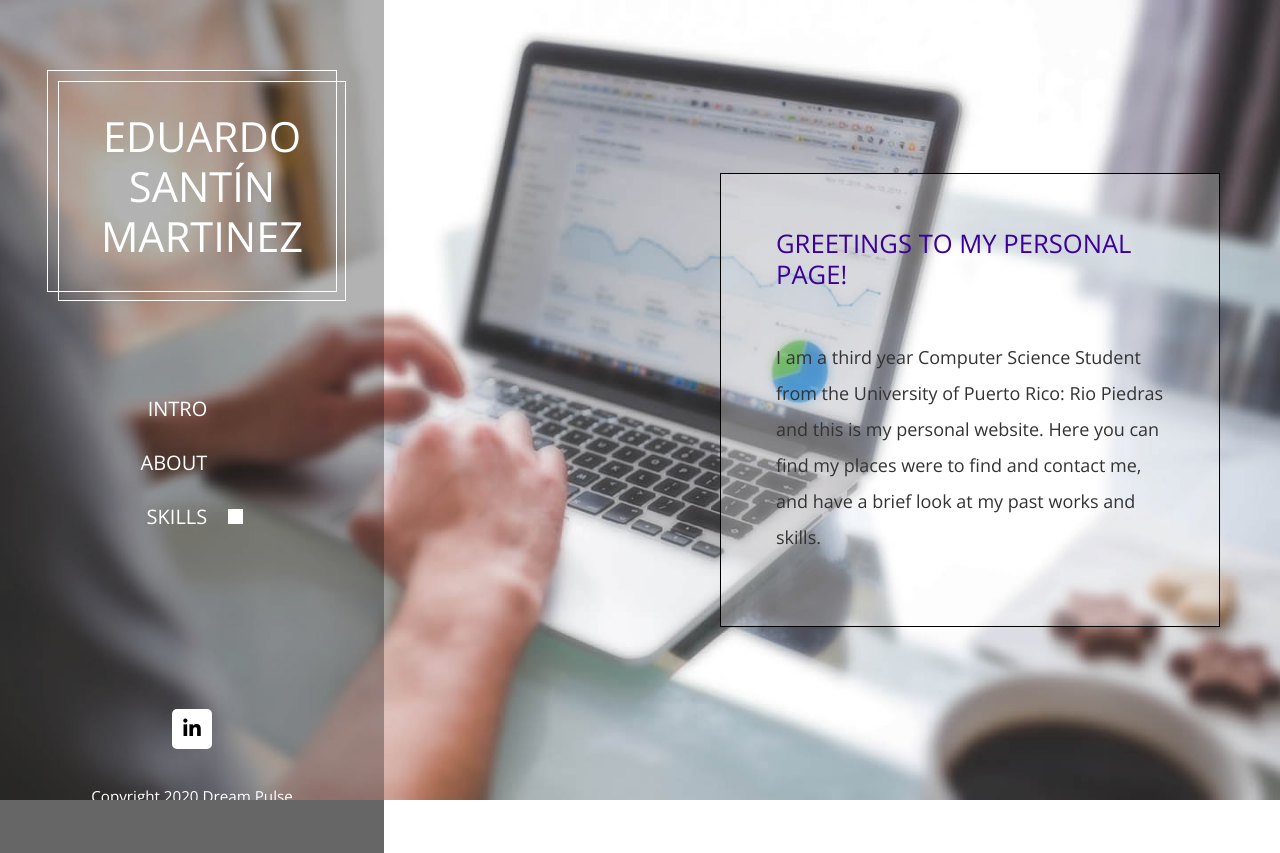
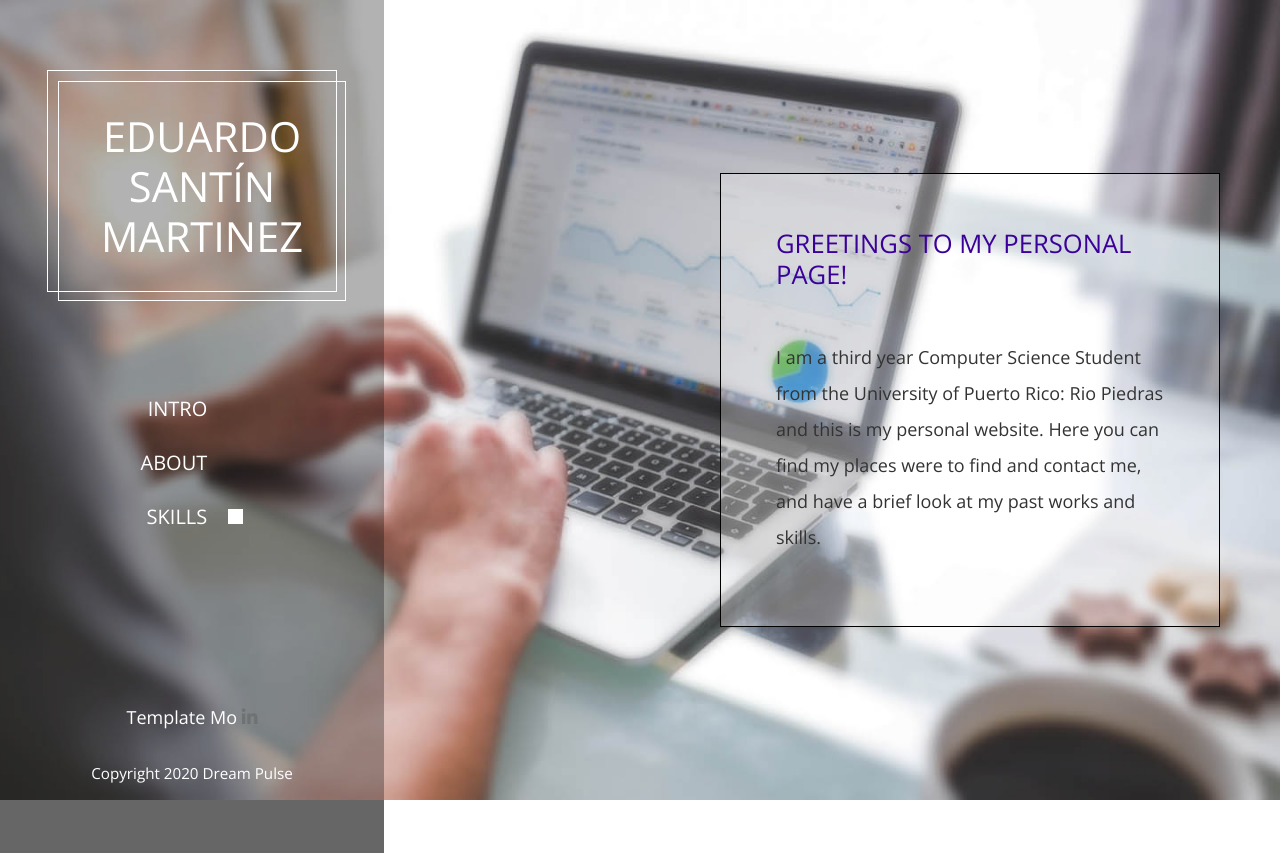
Before and after one commit to eduardo-santin/eduardo-santin.io, a plain HTML site: page index.html in a window 1280 px wide. Shown: the top 853 px of the page. Drawn offline with nearby package versions, Linux system fonts and the light colour scheme.

Commit message:
Update index.html

```diff
--- a/index.html
+++ b/index.html
@@ -59,8 +59,8 @@ https://templatemo.com/tm-536-dream-pulse
           </ul>
           <ul class="nav flex-row tm-social-links">
             <li class="nav-item">
-              <a href="https:// www.linkedin.com/in/eduardo-santin" class="nav-link tm-social-link">
-                <i class="fab fa-linkedin-in"></i>
+              <a rel="nofollow" href="https://templatemo.com" class="tm-footer-link">Template Mo</a>
+              <i class="fab fa-linkedin-in"></i>
               </a>
             </li>
           </ul>
```
